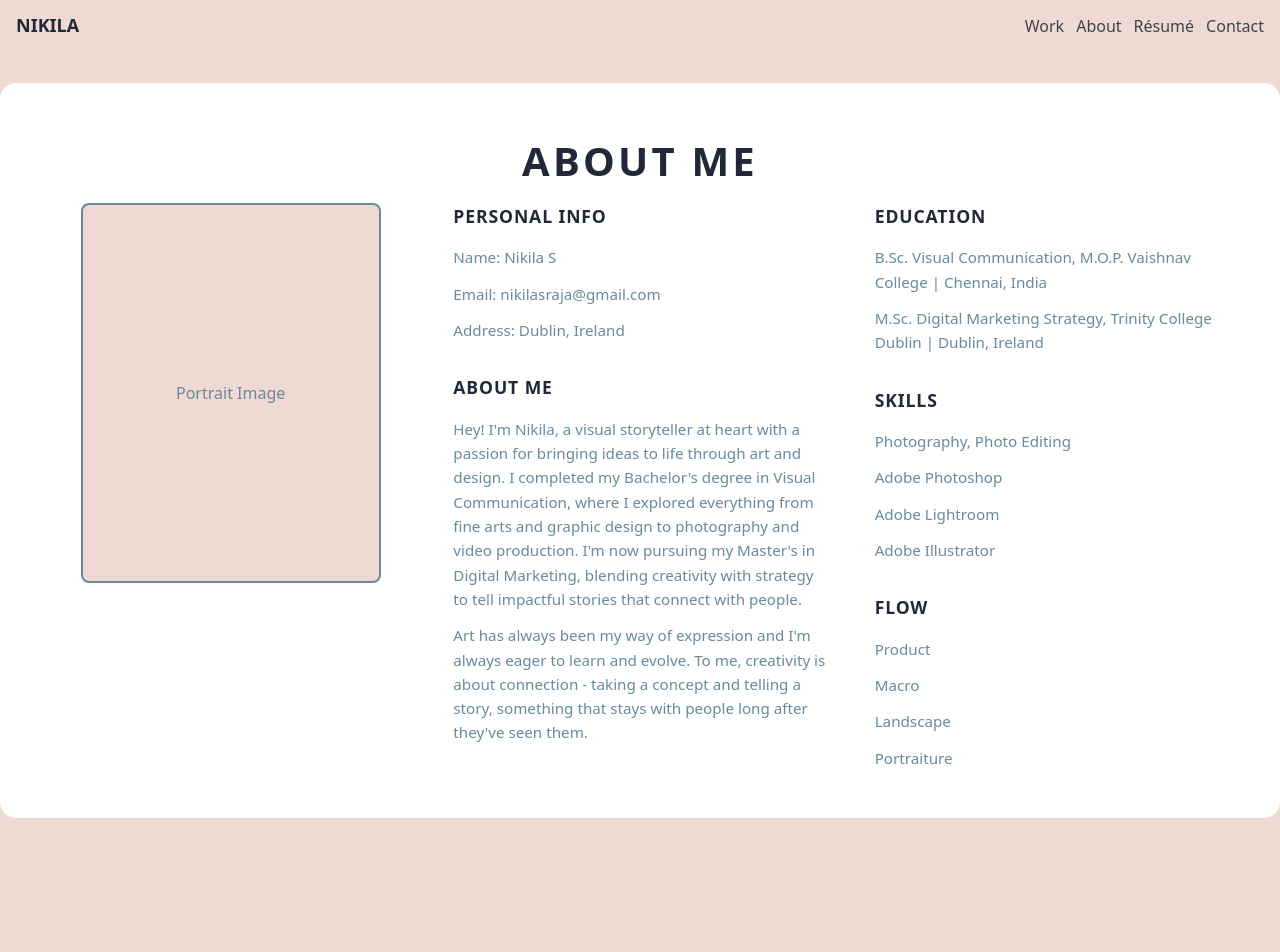
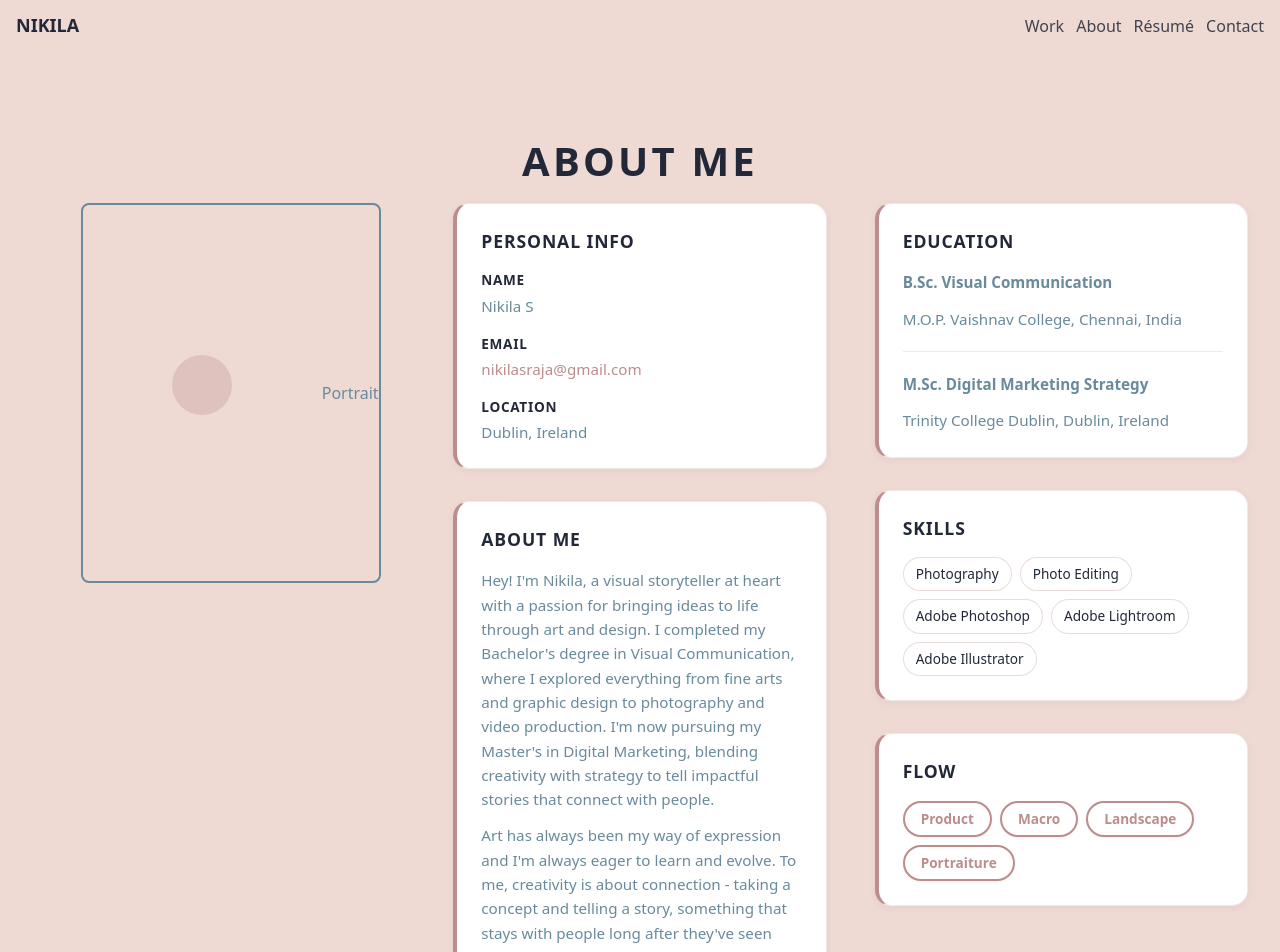
Before and after one commit to ashraja941/Nik_Portfolio, a Next.js app in the folder creative-portfolio/: page /about in a window 1280 px wide. Shown: the top 952 px of the page. Before the commit the page ends 818 px from the top, so only its background shows below. Built offline with nearby package versions, Linux system fonts and the light colour scheme.

Commit message:
updated about me

```diff
--- a/creative-portfolio/app/about/page.js
+++ b/creative-portfolio/app/about/page.js
@@ -5,21 +5,31 @@ export default function AboutPage() {
       <div className="about-page__content">
         <div className="about-page__image">
           <div className="about-page__portrait-placeholder">
-            <span className="placeholder-text">Portrait Image</span>
+            <div className="portrait-circle"></div>
+            <span className="placeholder-text">Portrait</span>
           </div>
         </div>
         <div className="about-page__text">
           <div className="about-page__left-column">
-            <div className="about-section">
+            <div className="about-section about-card">
               <h3 className="about-section__title">PERSONAL INFO</h3>
               <div className="about-section__content">
-                <p>Name: Nikila S</p>
-                <p>Email: nikilasraja@gmail.com</p>
-                <p>Address: Dublin, Ireland</p>
+                <div className="info-item">
+                  <span className="info-label">Name</span>
+                  <span className="info-value">Nikila S</span>
+                </div>
+                <div className="info-item">
+                  <span className="info-label">Email</span>
+                  <a href="mailto:nikilasraja@gmail.com" className="info-value info-link">nikilasraja@gmail.com</a>
+                </div>
+                <div className="info-item">
+                  <span className="info-label">Location</span>
+                  <span className="info-value">Dublin, Ireland</span>
+                </div>
               </div>
             </div>
 
-            <div className="about-section">
+            <div className="about-section about-card">
               <h3 className="about-section__title">ABOUT ME</h3>
               <div className="about-section__content">
                 <p>
@@ -33,31 +43,42 @@ export default function AboutPage() {
           </div>
 
           <div className="about-page__right-column">
-            <div className="about-section">
+            <div className="about-section about-card">
               <h3 className="about-section__title">EDUCATION</h3>
               <div className="about-section__content">
-                <p>B.Sc. Visual Communication, M.O.P. Vaishnav College | Chennai, India</p>
-                <p>M.Sc. Digital Marketing Strategy, Trinity College Dublin | Dublin, Ireland</p>
+                <div className="education-item">
+                  <p className="degree">B.Sc. Visual Communication</p>
+                  <p className="school">M.O.P. Vaishnav College, Chennai, India</p>
+                </div>
+                <div className="education-item">
+                  <p className="degree">M.Sc. Digital Marketing Strategy</p>
+                  <p className="school">Trinity College Dublin, Dublin, Ireland</p>
+                </div>
               </div>
             </div>
 
-            <div className="about-section">
+            <div className="about-section about-card">
               <h3 className="about-section__title">SKILLS</h3>
               <div className="about-section__content">
-                <p>Photography, Photo Editing</p>
-                <p>Adobe Photoshop</p>
-                <p>Adobe Lightroom</p>
-                <p>Adobe Illustrator</p>
+                <div className="skills-chips">
+                  <span className="skill-chip">Photography</span>
+                  <span className="skill-chip">Photo Editing</span>
+                  <span className="skill-chip">Adobe Photoshop</span>
+                  <span className="skill-chip">Adobe Lightroom</span>
+                  <span className="skill-chip">Adobe Illustrator</span>
+                </div>
               </div>
             </div>
 
-            <div className="about-section">
+            <div className="about-section about-card">
               <h3 className="about-section__title">FLOW</h3>
               <div className="about-section__content">
-                <p>Product</p>
-                <p>Macro</p>
-                <p>Landscape</p>
-                <p>Portraiture</p>
+                <div className="flow-items">
+                  <span className="flow-item">Product</span>
+                  <span className="flow-item">Macro</span>
+                  <span className="flow-item">Landscape</span>
+                  <span className="flow-item">Portraiture</span>
+                </div>
               </div>
             </div>
           </div>
--- a/creative-portfolio/app/globals.css
+++ b/creative-portfolio/app/globals.css
@@ -101,9 +101,7 @@ dialog::backdrop{background:rgba(0,0,0,.5)}
 
 /* About Page */
 .about-page {
-  background-color: white;
   padding: 48px 32px;
-  border-radius: var(--radius);
   margin-top: 32px;
   color: var(--ink);
 }
@@ -215,6 +213,140 @@ dialog::backdrop{background:rgba(0,0,0,.5)}
 
 .about-section__content p:last-child {
   margin-bottom: 0;
+}
+
+.portrait-circle {
+  width: 60px;
+  height: 60px;
+  border-radius: 50%;
+  background: var(--accent);
+  opacity: 0.3;
+  margin: 0 auto 16px;
+}
+
+.about-card {
+  background: white;
+  padding: 24px;
+  border-radius: var(--radius);
+  border: 1px solid rgba(189, 140, 140, 0.2);
+  border-left: 4px solid var(--accent);
+  transition: all 0.3s ease;
+  box-shadow: 0 2px 8px rgba(0, 0, 0, 0.05);
+}
+
+.about-card:hover {
+  box-shadow: 0 6px 16px rgba(0, 0, 0, 0.12);
+  transform: translateY(-2px);
+  border-left-color: var(--ink);
+}
+
+.info-item {
+  display: flex;
+  flex-direction: column;
+  margin-bottom: 16px;
+}
+
+.info-item:last-child {
+  margin-bottom: 0;
+}
+
+.info-label {
+  font-size: 0.85rem;
+  font-weight: 600;
+  color: var(--ink);
+  text-transform: uppercase;
+  letter-spacing: 0.05em;
+  margin-bottom: 4px;
+}
+
+.info-value {
+  font-size: 0.95rem;
+  color: var(--muted);
+}
+
+.info-link {
+  color: var(--accent);
+  text-decoration: none;
+  transition: color 0.3s ease;
+}
+
+.info-link:hover {
+  color: var(--ink);
+}
+
+.education-item {
+  margin-bottom: 20px;
+  padding-bottom: 20px;
+  border-bottom: 1px solid rgba(189, 140, 140, 0.2);
+}
+
+.education-item:last-child {
+  margin-bottom: 0;
+  padding-bottom: 0;
+  border-bottom: none;
+}
+
+.degree {
+  font-weight: 600;
+  color: var(--ink);
+  margin: 0 0 4px 0;
+  font-size: 0.95rem;
+}
+
+.school {
+  color: var(--muted);
+  font-size: 0.9rem;
+  margin: 0;
+}
+
+.skills-chips {
+  display: flex;
+  flex-wrap: wrap;
+  gap: 8px;
+}
+
+.skill-chip {
+  display: inline-block;
+  padding: 6px 12px;
+  background: white;
+  color: var(--ink);
+  border-radius: 20px;
+  font-size: 0.85rem;
+  border: 1px solid rgba(189, 140, 140, 0.3);
+  transition: all 0.3s ease;
+}
+
+.skill-chip:hover {
+  background: var(--accent);
+  color: white;
+  border-color: var(--accent);
+  transform: translateY(-2px);
+}
+
+.flow-items {
+  display: flex;
+  flex-wrap: wrap;
+  gap: 8px;
+}
+
+.flow-item {
+  display: inline-block;
+  padding: 6px 16px;
+  background: white;
+  color: var(--accent);
+  border: 2px solid var(--accent);
+  border-radius: 20px;
+  font-size: 0.85rem;
+  font-weight: 600;
+  box-shadow: 0 1px 3px rgba(0, 0, 0, 0.05);
+  transition: all 0.3s ease;
+}
+
+.flow-item:hover {
+  background: var(--accent);
+  color: white;
+  box-shadow: 0 2px 6px rgba(189, 140, 140, 0.3);
+  transform: translateY(-2px);
 }
 
 /* Contact Page */
```
